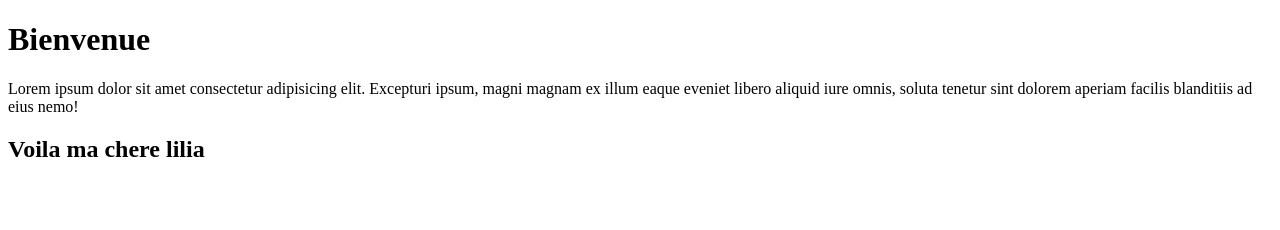
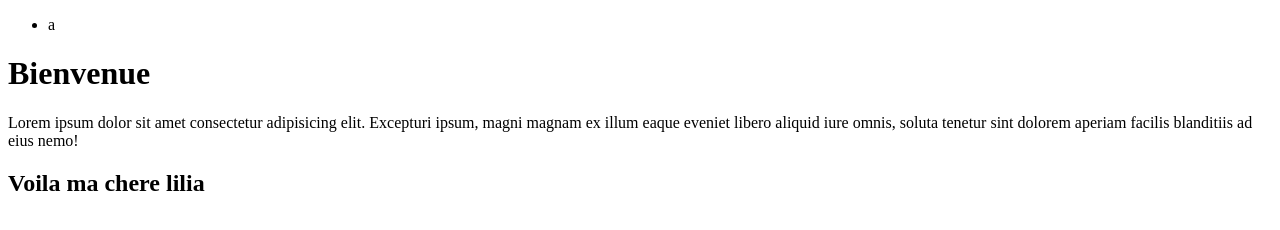
Before and after one commit to Loubna-Souiba/tp1_loubna_souiba, a plain HTML site: page index.html in a window 1280 px wide. Drawn offline with Linux system fonts and the light colour scheme.

Commit message:
Ajout navigation index.html

```diff
--- a/index.html
+++ b/index.html
@@ -6,6 +6,15 @@
     <title>Accueil</title>
 </head>
 <body>
+    <header>
+        <nav>
+            <ul>
+                <li>
+                    a
+                </li>
+            </ul>
+        </nav>
+    </header>
     <h1>Bienvenue</h1>
     <p>Lorem ipsum dolor sit amet consectetur adipisicing elit. Excepturi ipsum, magni magnam ex illum eaque eveniet libero aliquid iure omnis, soluta tenetur sint dolorem aperiam facilis blanditiis ad eius nemo!</p>
     <h2>Voila ma chere lilia </h2>
```
